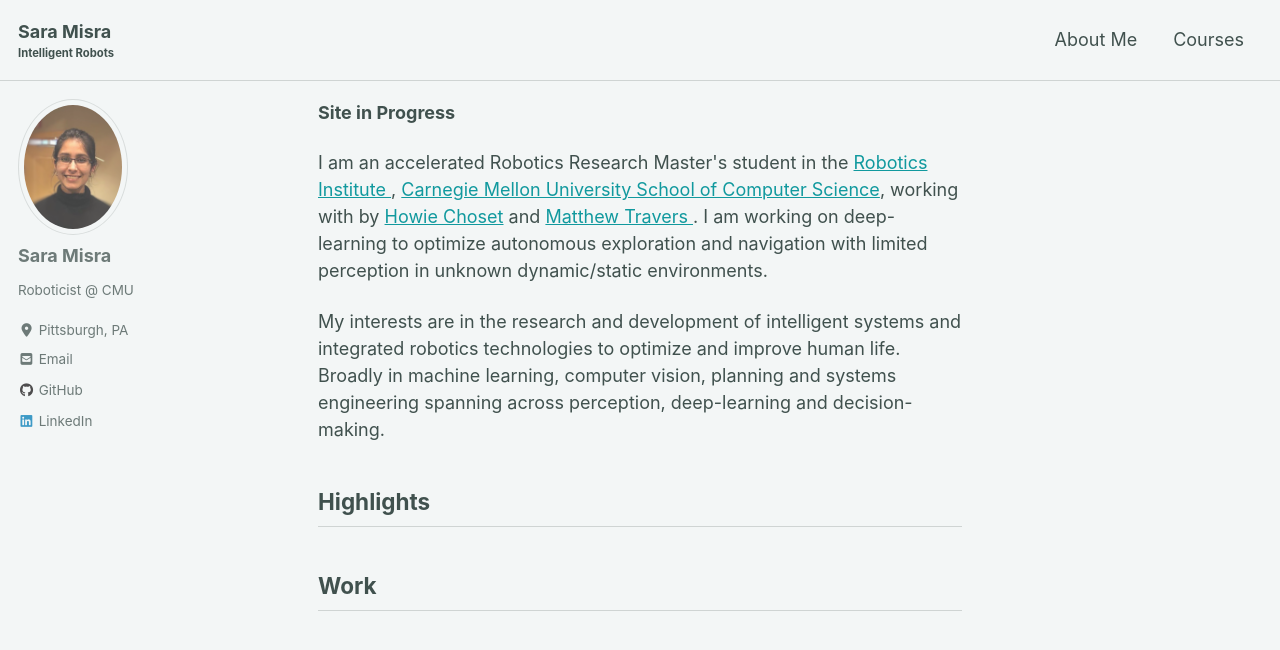
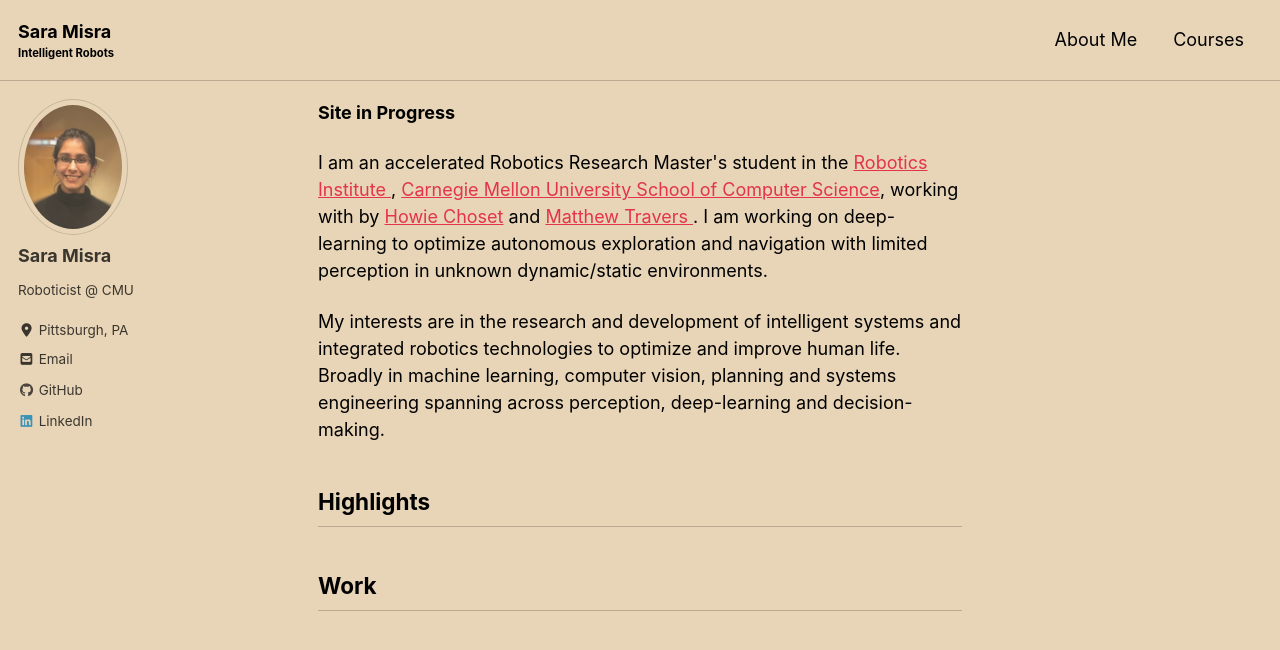
Before and after one commit to saram1sra/saram1sra.github.io, a Jekyll site: the page built from index.html, in a window 1280 px wide and 900 px high. Shown: the top 650 px of the window. Built offline with Jekyll 4.4.1, drawn with Linux system fonts in a browser that asks for light colours; cached includes are drawn as plain includes; nearby versions of some CDN libraries; the list of posts is cut into pages by our own code.

Commit message:
changed skin

```diff
--- a/_config.yml
+++ b/_config.yml
@@ -12,7 +12,7 @@
 
 # theme                  : "minimal-mistakes-jekyll"
 remote_theme           : "mmistakes/minimal-mistakes"
-minimal_mistakes_skin    : "mint" # "air", "aqua", "contrast", "dark", "dirt", "neon", "mint", "plum", "sunrise"
+minimal_mistakes_skin    : "sunrise" # "air", "aqua", "contrast", "dark", "dirt", "neon", "mint", "plum", "sunrise"
 
 # Site Settings
 locale                   : "en-US"
```
